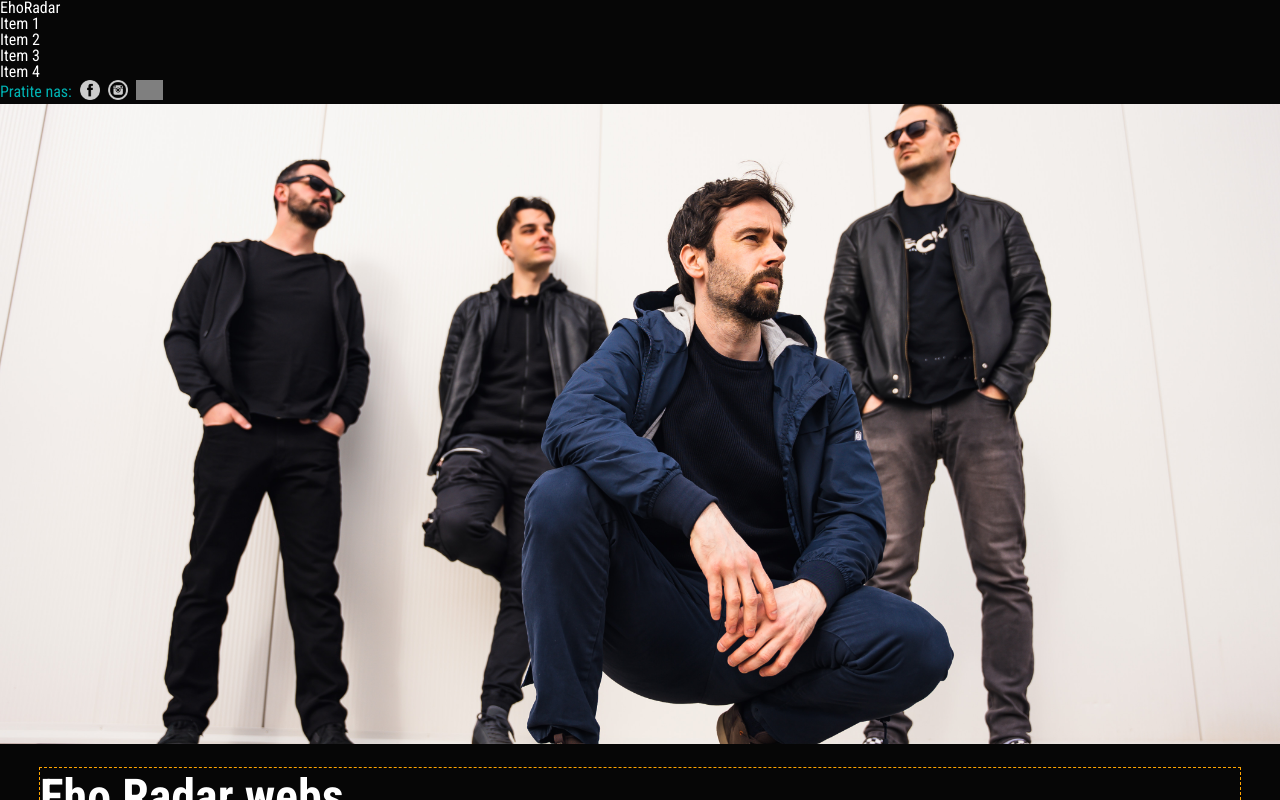
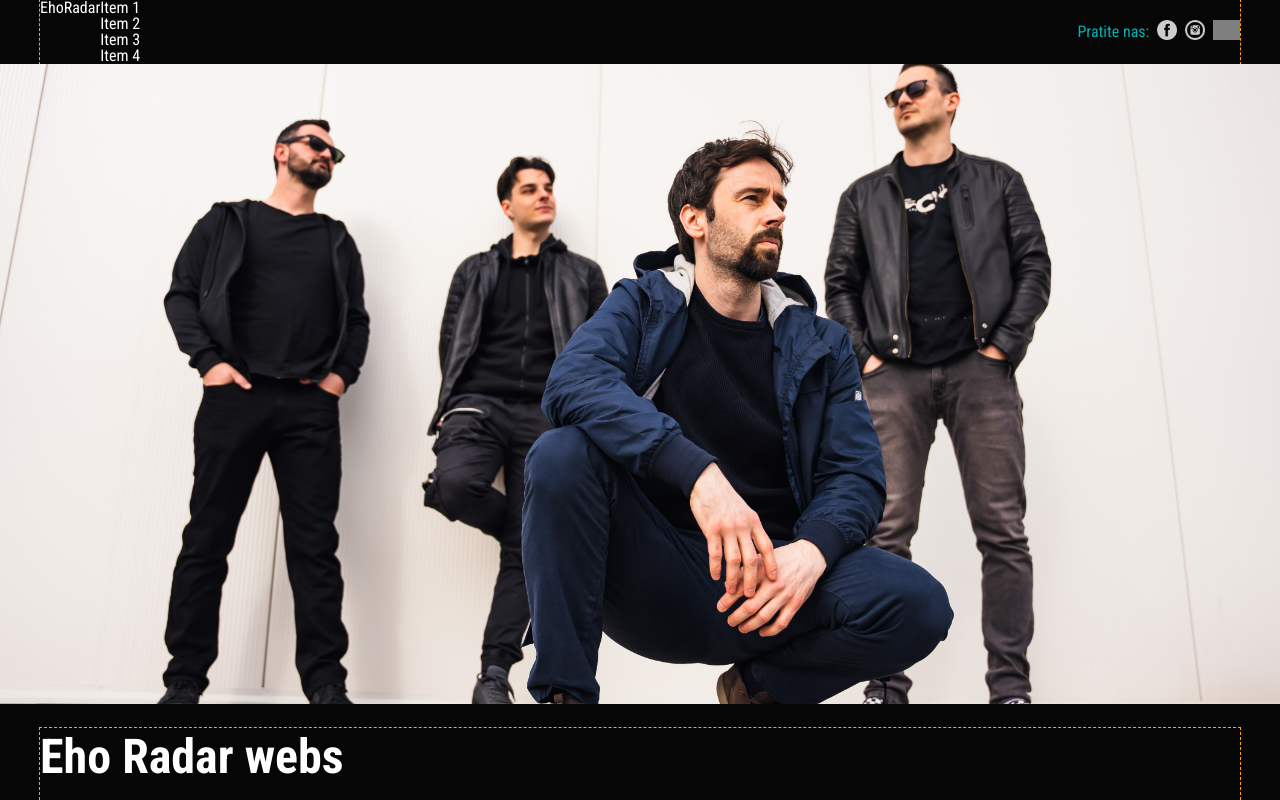
Before and after one commit to stakic-igor/ehoradar, a React (Create React App) app: page / in a window 1280 px wide. Shown: the top 800 px of the page. Built offline with nearby package versions, Linux system fonts and the light colour scheme; grey boxes are pictures that could not be loaded.

Commit message:
Add aligment of header elements

```diff
--- a/src/components/Header.js
+++ b/src/components/Header.js
@@ -3,7 +3,7 @@ import HeaderSocialNetwork from './HeaderSocialNetwork';
 
 const Header = () => {
     return (
-        <header className='header'>
+        <header className='header container'>
             <div className='logo'>EhoRadar</div>
             <Nav />
             <HeaderSocialNetwork />
--- a/src/scss/layout/_header-social-network.scss
+++ b/src/scss/layout/_header-social-network.scss
@@ -1,6 +1,7 @@
 .header-social {
 	align-items: center;
 	display: inline-flex;
+	margin-left: auto;
 	&__title {
 		color: $teal;
 	}
--- a/src/scss/layout/_header.scss
+++ b/src/scss/layout/_header.scss
@@ -1,3 +1,4 @@
 .header {
-
+    display: flex;
+    flex-flow: row nowrap;
 }
```
